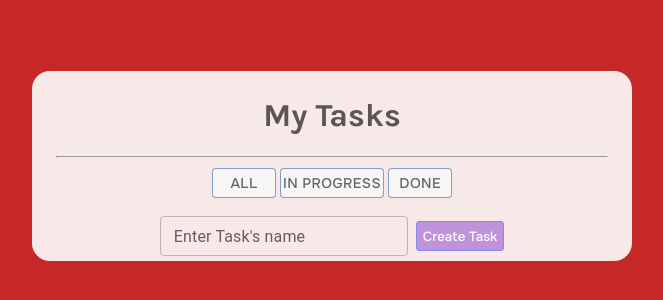
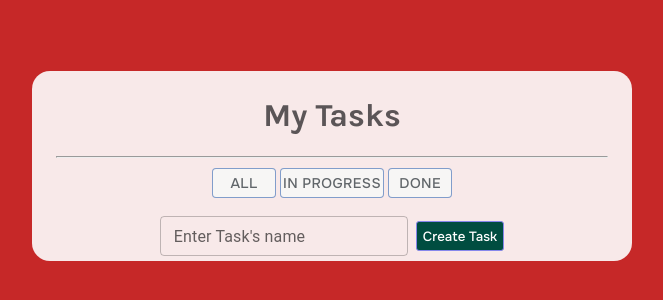
Before and after one commit to samirfandi/TaskList, a React (Create React App) app: page / in a window 1280 px wide. Shown: the part 234-534 px from the top of the page, without its empty margins (308-971 px from the left). Built offline with nearby package versions, Linux system fonts and the light colour scheme.

Commit message:
UI improvements

```diff
--- a/src/style/AddTask.css
+++ b/src/style/AddTask.css
@@ -7,7 +7,7 @@
 }
 
 .addButtonDis {
-  background-color: rgba(155, 95, 212, 0.616);
+  background-color: #004d40;
   color: rgb(255, 255, 255);
   border: 1px solid;
   border-color: rgb(135, 135, 236);
@@ -20,7 +20,7 @@
 }
 
 .addButtonAb {
-  background-color: rgb(143, 50, 230);
+  background-color: #004d40;
   color: rgb(255, 255, 255);
   border: 1px solid;
   border-color: rgb(135, 135, 236);
--- a/src/style/Task.css
+++ b/src/style/Task.css
@@ -3,6 +3,7 @@
   flex-direction: column;
   /* padding: 10px; */
   gap: 0;
+  padding-right: 10px;
 }
 
 .titles h3,
```
